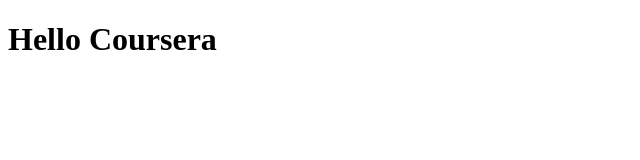
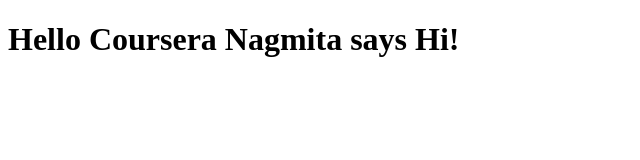
Before and after one commit to Nagmita/coursera-test, a plain HTML site: page site/index.html in a window 1280 px wide. Shown: the whole page, without its empty margins (0-640 px from the left). Drawn offline with Linux system fonts and the light colour scheme.

Commit message:
Small addition to our page content.

```diff
--- a/site/index.html
+++ b/site/index.html
@@ -4,6 +4,6 @@
 	<title>Hello Coursera</title>
 </head>
 <body>
-<h1>Hello Coursera</h1>
+<h1>Hello Coursera Nagmita says Hi!</h1>
 </body>
 </html>
```
